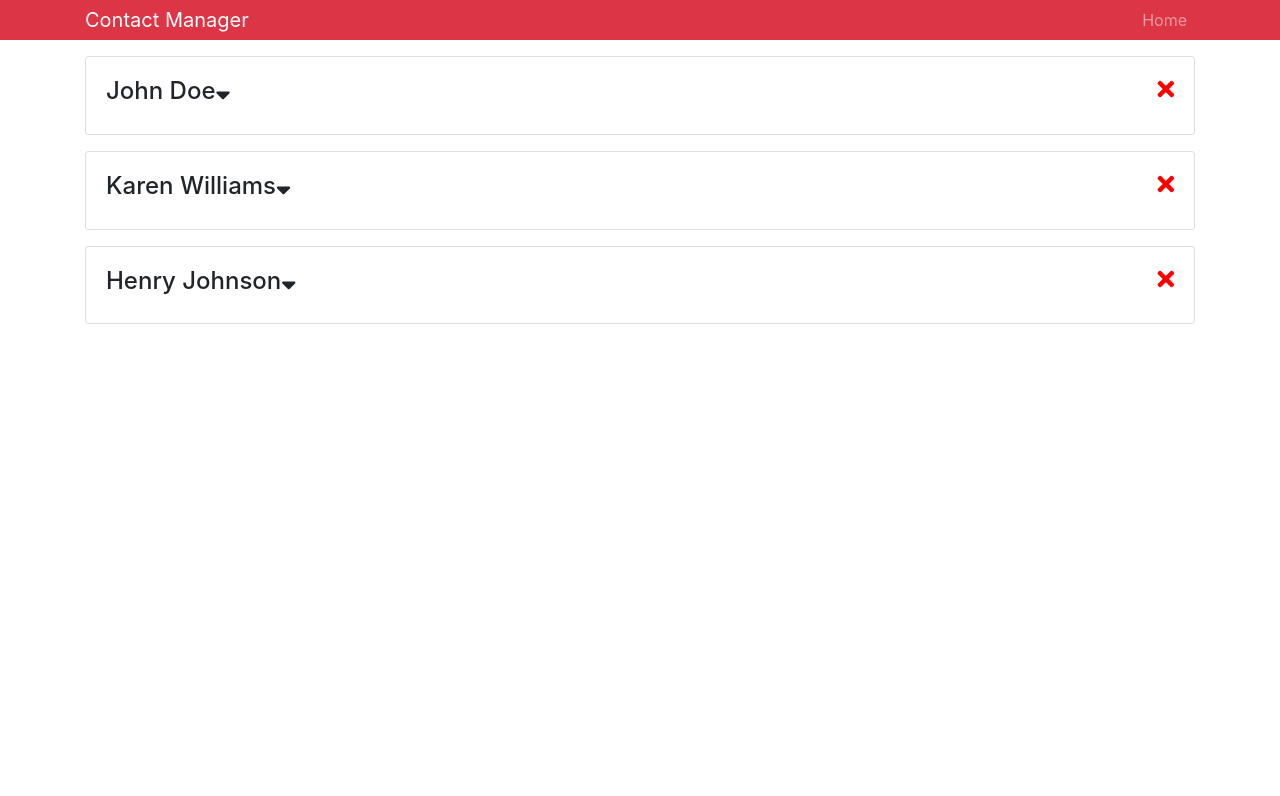
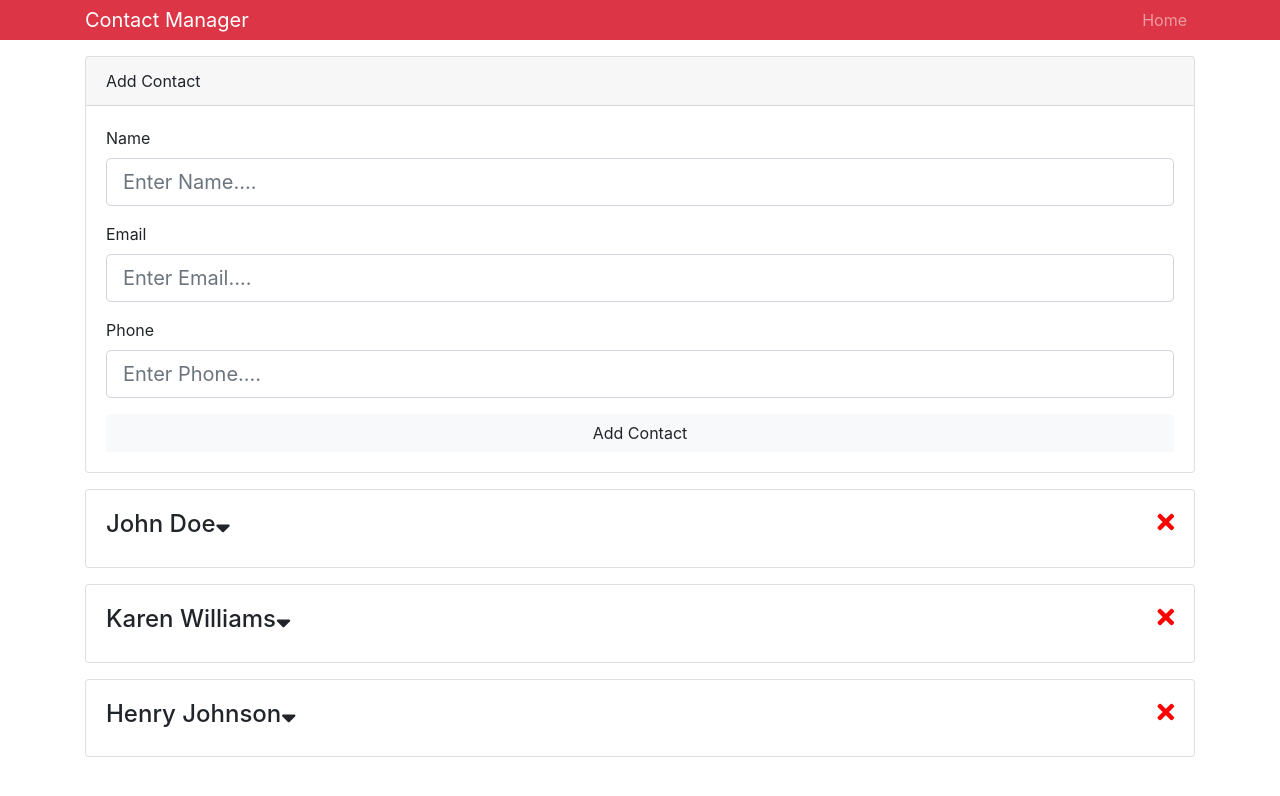
Before and after one commit to RafeSacks/contactmanager_course, a React (Create React App) app: page / in a window 1280 px wide. Shown: the top 796 px of the page. Built offline with nearby package versions, Linux system fonts and the light colour scheme.

Commit message:
Add AddContact form; work in progress

```diff
--- a/src/App.js
+++ b/src/App.js
@@ -1,6 +1,7 @@
 import React, { Component } from "react";
 import Header from "./components/layout/Header";
 import Contacts from "./components/contacts/Contacts";
+import AddContact from "./components/contacts/AddContact";
 import { Provider } from "./context";
 
 import "bootstrap/dist/css/bootstrap.min.css";
@@ -13,6 +14,7 @@ class App extends Component {
         <div className="App">
           <Header branding="Contact Manager" />
           <div className="container">
+            <AddContact />
             <Contacts />
           </div>
         </div>
--- /dev/null
+++ b/src/components/contacts/AddContact.js
@@ -0,0 +1,71 @@
+import React, { Component } from "react";
+
+class AddContact extends Component {
+  state = {
+    name: "",
+    email: "",
+    phone: ""
+  };
+
+  onSubmit = event => {
+    event.preventDefault();
+    console.log(this.state);
+  };
+
+  onChange = event => {
+    this.setState({ [event.target.name]: event.target.value });
+  };
+
+  render() {
+    const { name, email, phone } = this.state;
+    return (
+      <div className="card mb-3">
+        <div className="card-header">Add Contact</div>
+        <div className="card-body">
+          <form onSubmit={this.onSubmit}>
+            <div className="form-group">
+              <label htmlFor="name">Name</label>
+              <input
+                type="text"
+                name="name"
+                className="form-control form-control-lg"
+                placeholder="Enter Name...."
+                value={name}
+                onChange={this.onChange}
+              />
+            </div>
+            <div className="form-group">
+              <label htmlFor="email">Email</label>
+              <input
+                type="email"
+                name="email"
+                className="form-control form-control-lg"
+                placeholder="Enter Email...."
+                value={email}
+                onChange={this.onChange}
+              />
+            </div>
+            <div className="form-group">
+              <label htmlFor="phone">Phone</label>
+              <input
+                type="text"
+                name="phone"
+                className="form-control form-control-lg"
+                placeholder="Enter Phone...."
+                value={phone}
+                onChange={this.onChange}
+              />
+            </div>
+            <input
+              type="submit"
+              value="Add Contact"
+              className="btn btn-light btn-block"
+            />
+          </form>
+        </div>
+      </div>
+    );
+  }
+}
+
+export default AddContact;
```
